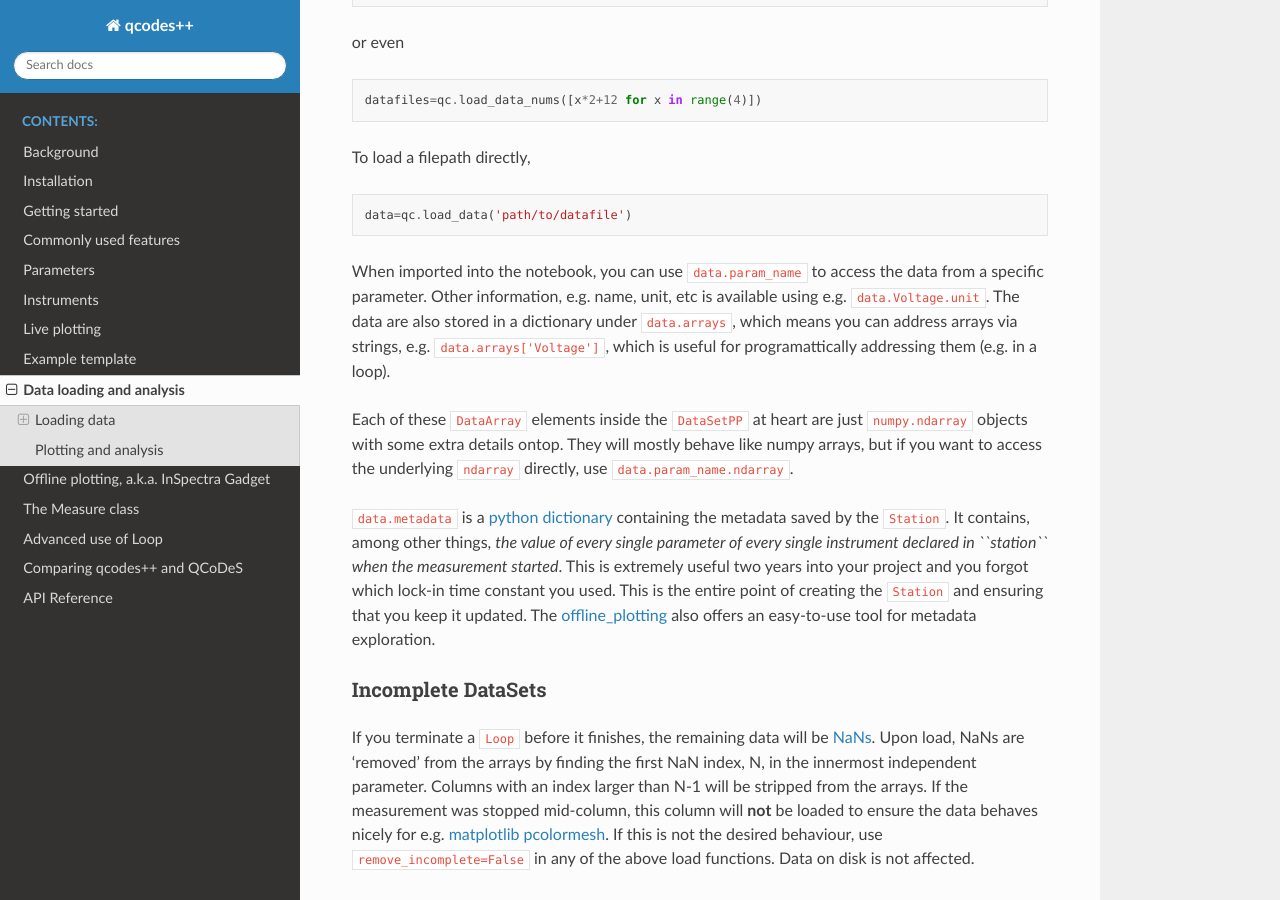
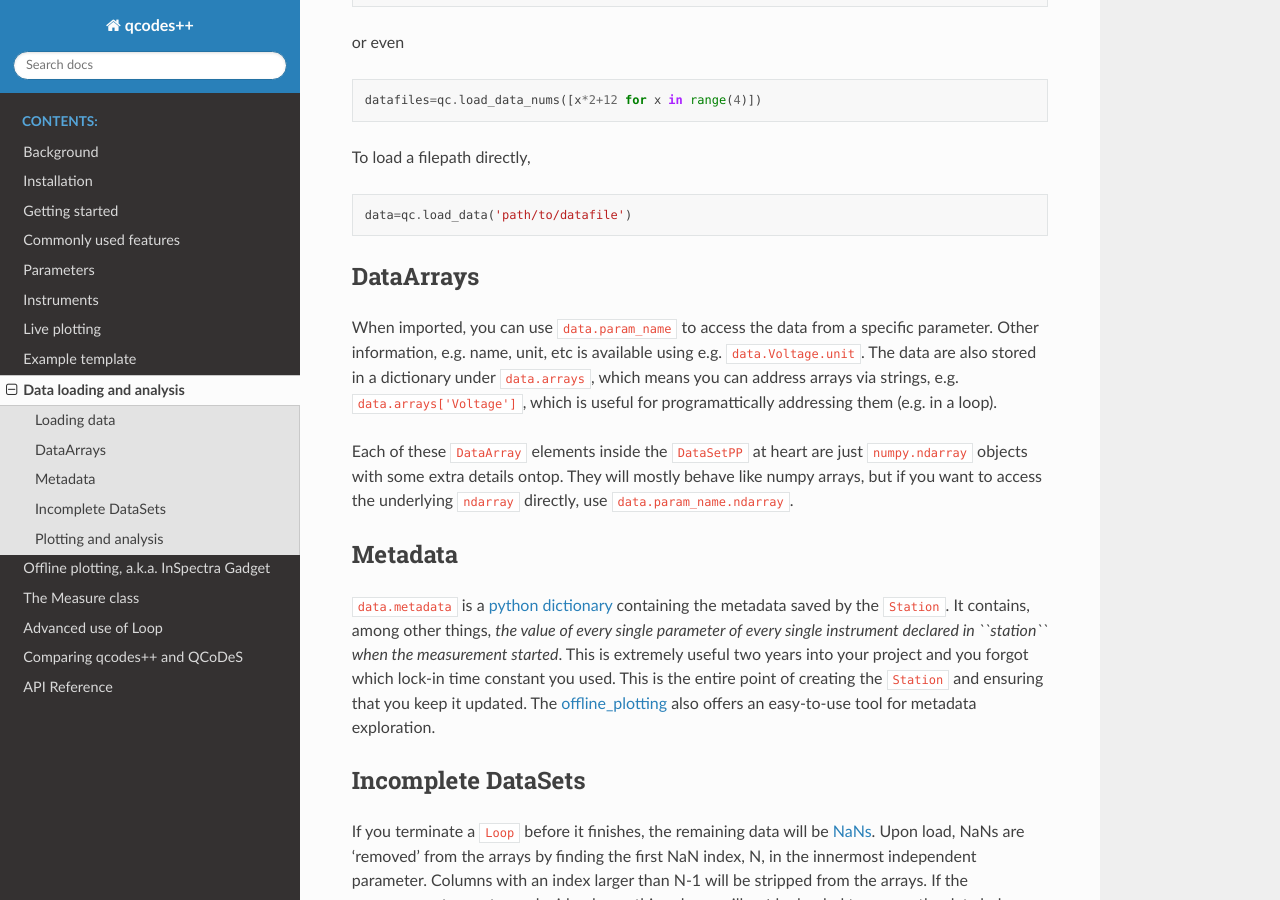
Before and after one commit to qcodespp/qcodespp.github.io, a Sphinx documentation site: the page built from docs/source/data_analysis.rst, in a window 1280 px wide and 900 px high, scrolled down 855 px. Built offline with Sphinx 7.4.7 and the Read the Docs theme 3.1.0, drawn with Linux system fonts in a browser that asks for light colours.

Commit message:
loadingdata

```diff
--- a/docs/source/data_analysis.rst
+++ b/docs/source/data_analysis.rst
@@ -48,14 +48,20 @@ To load a filepath directly,
 
     data=qc.load_data('path/to/datafile')
 
-When imported into the notebook, you can use ``data.param_name`` to access the data from a specific parameter. Other information, e.g. name, unit, etc is available using e.g. ``data.Voltage.unit``. The data are also stored in a dictionary under ``data.arrays``, which means you can address arrays via strings, e.g. ``data.arrays['Voltage']``, which is useful for programattically addressing them (e.g. in a loop).
+DataArrays
+----------
+
+When imported, you can use ``data.param_name`` to access the data from a specific parameter. Other information, e.g. name, unit, etc is available using e.g. ``data.Voltage.unit``. The data are also stored in a dictionary under ``data.arrays``, which means you can address arrays via strings, e.g. ``data.arrays['Voltage']``, which is useful for programattically addressing them (e.g. in a loop).
 
 Each of these ``DataArray`` elements inside the ``DataSetPP`` at heart are just ``numpy.ndarray`` objects with some extra details ontop. They will mostly behave like numpy arrays, but if you want to access the underlying ``ndarray`` directly, use ``data.param_name.ndarray``.
+
+Metadata
+--------
 
 ``data.metadata`` is a `python dictionary <https://docs.python.org/3/tutorial/datastructures.html#dictionaries>`__ containing the metadata saved by the ``Station``. It contains, among other things, *the value of every single parameter of every single instrument declared in ``station`` when the measurement started*. This is extremely useful two years into your project and you forgot which lock-in time constant you used. This is the entire point of creating the ``Station`` and ensuring that you keep it updated. The `offline_plotting <https://qcodespp.github.io/offline_plotting.html>`__ also offers an easy-to-use tool for metadata exploration.
 
 Incomplete DataSets
-^^^^^^^^^^^^^^^^^^^
+-------------------
 
 If you terminate a ``Loop`` before it finishes, the remaining data will be `NaNs <https://numpy.org/doc/stable/reference/constants.html#numpy.nan>`__. Upon load, NaNs are 'removed' from the arrays by finding the first NaN index, N, in the innermost independent parameter. Columns with an index larger than N-1 will be stripped from the arrays. If the measurement was stopped mid-column, this column will **not** be loaded to ensure the data behaves nicely for e.g. `matplotlib pcolormesh <https://matplotlib.org/stable/api/_as_gen/matplotlib.pyplot.pcolormesh.html>`__. If this is not the desired behaviour, use ``remove_incomplete=False`` in any of the above load functions. Data on disk is not affected.
 
```
